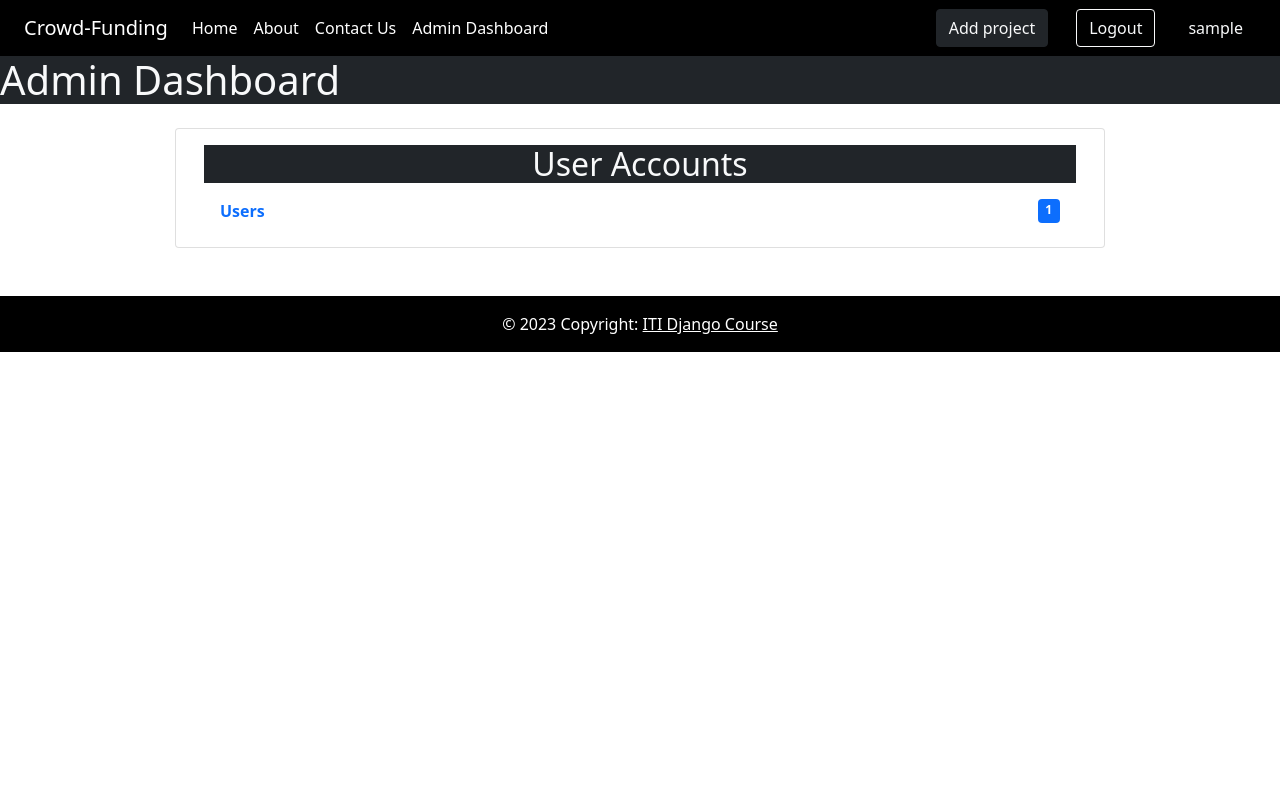
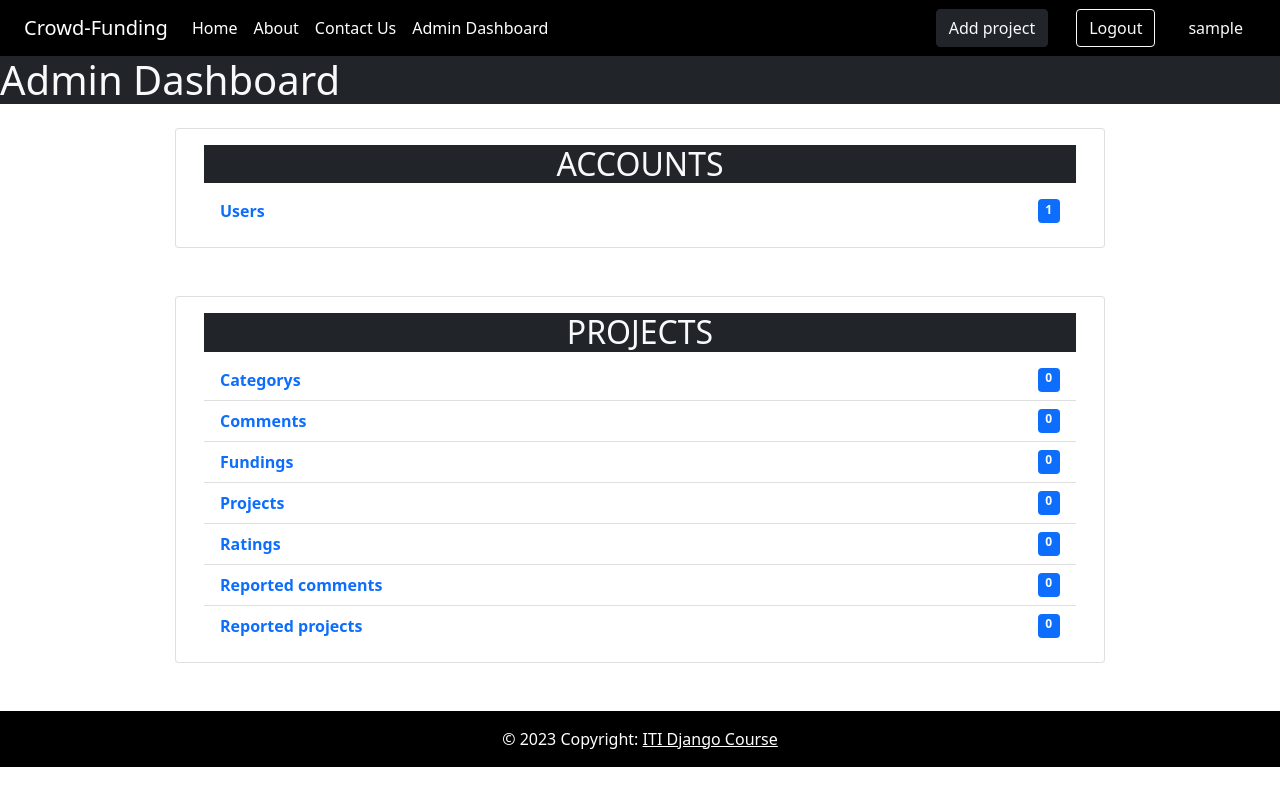
Before and after one commit to Mustafa-Badr98/django-Crowd-Funding-Web-app, a Django app: page /admin_dashboard/admin_home/ in a window 1280 px wide. Run offline with Django 4.2, Linux system fonts and the light colour scheme; the visitor is signed in with stand-in values (Sample User, id 1); data comes from the database, SQL or seed files in the repository; data that the repository does not hold is empty; some libraries are stand-ins or nearby versions.

Commit message:
projects page and categories page in admin dashboard

```diff
--- a/crowd_funding/admin_dashboard/urls.py
+++ b/crowd_funding/admin_dashboard/urls.py
@@ -1,5 +1,5 @@
 from django.urls import path
-from admin_dashboard.views import admin_home, users_list, AccountCreateView, user_delete, user_edit
+from admin_dashboard.views import admin_home, users_list, AccountCreateView, user_delete, user_edit, categories_list, projects_list
 
 urlpatterns = [
     path('admin_home/', admin_home, name='admin_home'),
@@ -7,5 +7,7 @@ urlpatterns = [
     path('user_create/', AccountCreateView.as_view(), name='user_create'),
     path('user_edit/<int:id>/', user_edit, name='user_edit'),
     path('user_delete/<int:id>/', user_delete, name='user_delete'),
+    path('categories_list/', categories_list, name='categories_list'),
+    path('projects_list/', projects_list, name='projects_list'),
 
 ]
--- a/crowd_funding/admin_dashboard/views.py
+++ b/crowd_funding/admin_dashboard/views.py
@@ -1,9 +1,11 @@
 from django.shortcuts import render, redirect, get_object_or_404
-from admin_dashboard.forms import UserChangeForm, UserForm, UserProfileForm
+from admin_dashboard.forms import UserChangeForm, UserForm
 from django.contrib.auth.decorators import user_passes_test
 from accounts.models import UserProfile, CustomUser
 from django.views.generic.edit import  CreateView
 from django.urls import reverse_lazy
+from projects.models import Category, Project, Rating, Comment, ReportedProject, ReportedComment, Funding
+
 
 
 
@@ -14,8 +16,22 @@ def is_admin(user):
 @user_passes_test(is_admin)
 def admin_home(request):
     total_users = CustomUser.objects.all().count()
+    total_categories = Category.objects.all().count()
+    total_rating = Rating.objects.all().count()
+    total_projects = Project.objects.all().count()
+    total_comments = Comment.objects.all().count()
+    total_reportedproject = ReportedProject.objects.all().count()
+    total_reportedcomment = ReportedComment.objects.all().count()
+    total_Funding = Funding.objects.all().count()
     counts = {
         'total_users': total_users,
+        'total_categories': total_categories,
+        'total_rating': total_rating,
+        'total_projects': total_projects,
+        'total_comments': total_comments,
+        'total_reportedproject': total_reportedproject,
+        'total_reportedcomment': total_reportedcomment,
+        'total_Funding': total_Funding,
     }
     return render(request, 'admin_dashboard/admin_home.html', counts)
 
@@ -62,3 +78,15 @@ def user_delete(request, id):
         user_to_delete.delete()
         return redirect('users_list')
     return render(request, 'admin_dashboard/users/user_delete.html')
+
+
+@user_passes_test(is_admin)
+def categories_list(request):
+    categories = Category.objects.all()
+    return render(request, 'admin_dashboard/categories/categories_list.html', context={'categories': categories})
+
+
+@user_passes_test(is_admin)
+def projects_list(request):
+    projects = Project.objects.all()
+    return render(request, 'admin_dashboard/projects/projects_list.html', context={"projects": projects})
--- a/crowd_funding/templates/admin_dashboard/admin_home.html
+++ b/crowd_funding/templates/admin_dashboard/admin_home.html
@@ -7,7 +7,7 @@
     <div class="row justify-content-center">
       <div class="col-10 card mb-4">
         <div class="card-body">
-        <h2 class="card-title text-center bg-dark text-light">User Accounts</h2>
+          <h2 class="card-title text-center bg-dark text-light">ACCOUNTS</h2>
           <ul class="list-group list-group-flush">
             <li class="list-group-item d-flex justify-content-between">
               <a href="{% url 'users_list' %}" class="text-primary text-decoration-none"><span class="fw-bold">Users</span></a>
@@ -19,6 +19,48 @@
     </div>
   </div>
 
+  <div class="container my-4">
+    <div class="row justify-content-center">
+      <div class="col-10 card mb-4">
+        <div class="card-body">
+          <h2 class="card-title text-center bg-dark text-light">PROJECTS</h2>
+          <ul class="list-group list-group-flush">
+            <li class="list-group-item d-flex justify-content-between">
+              <a href="{% url 'categories_list' %}" class="text-primary text-decoration-none"><span class="fw-bold">Categorys</span></a>
+              <span class="badge bg-primary">{{ total_categories }}</span>
+            </li>
+            <li class="list-group-item d-flex justify-content-between">
+              <a href="" class="text-primary text-decoration-none"><span class="fw-bold">Comments</span></a>
+              <span class="badge bg-primary">{{ total_comments }}</span>
+            </li>
+            <li class="list-group-item d-flex justify-content-between">
+              <a href="" class="text-primary text-decoration-none"><span class="fw-bold">Fundings</span></a>
+              <span class="badge bg-primary">{{ total_Funding }}</span>
+            </li>
+            <li class="list-group-item d-flex justify-content-between">
+              <a href="{% url 'projects_list' %}" class="text-primary text-decoration-none"><span class="fw-bold">Projects</span></a>
+              <span class="badge bg-primary">{{ total_projects }}</span>
+            </li>
+            <li class="list-group-item d-flex justify-content-between">
+              <a href="" class="text-primary text-decoration-none"><span class="fw-bold">Ratings</span></a>
+              <span class="badge bg-primary">{{ total_rating }}</span>
+            </li>
+            <li class="list-group-item d-flex justify-content-between">
+              <a href="" class="text-primary text-decoration-none"><span class="fw-bold">Reported comments</span></a>
+              <span class="badge bg-primary">{{ total_reportedcomment }}</span>
+            </li>
+            <li class="list-group-item d-flex justify-content-between">
+              <a href="" class="text-primary text-decoration-none"><span class="fw-bold">Reported projects</span></a>
+              <span class="badge bg-primary">{{ total_reportedproject }}</span>
+            </li>
+          </ul>
+        </div>
+      </div>
+    </div>
+  </div>
+
+
+
   <script src="{% static 'accounts/js/script.js' %}"></script>
 
 {% endblock content%}
```
Also changed, not shown: crowd_funding/admin_dashboard/forms.py (+1 -8 lines), crowd_funding/templates/admin_dashboard/categories/categories_list.html (added, +23 -0 lines), crowd_funding/templates/admin_dashboard/projects/projects_list.html (added, +23 -0 lines). Lines whose indentation alone changed are shown as unchanged.
